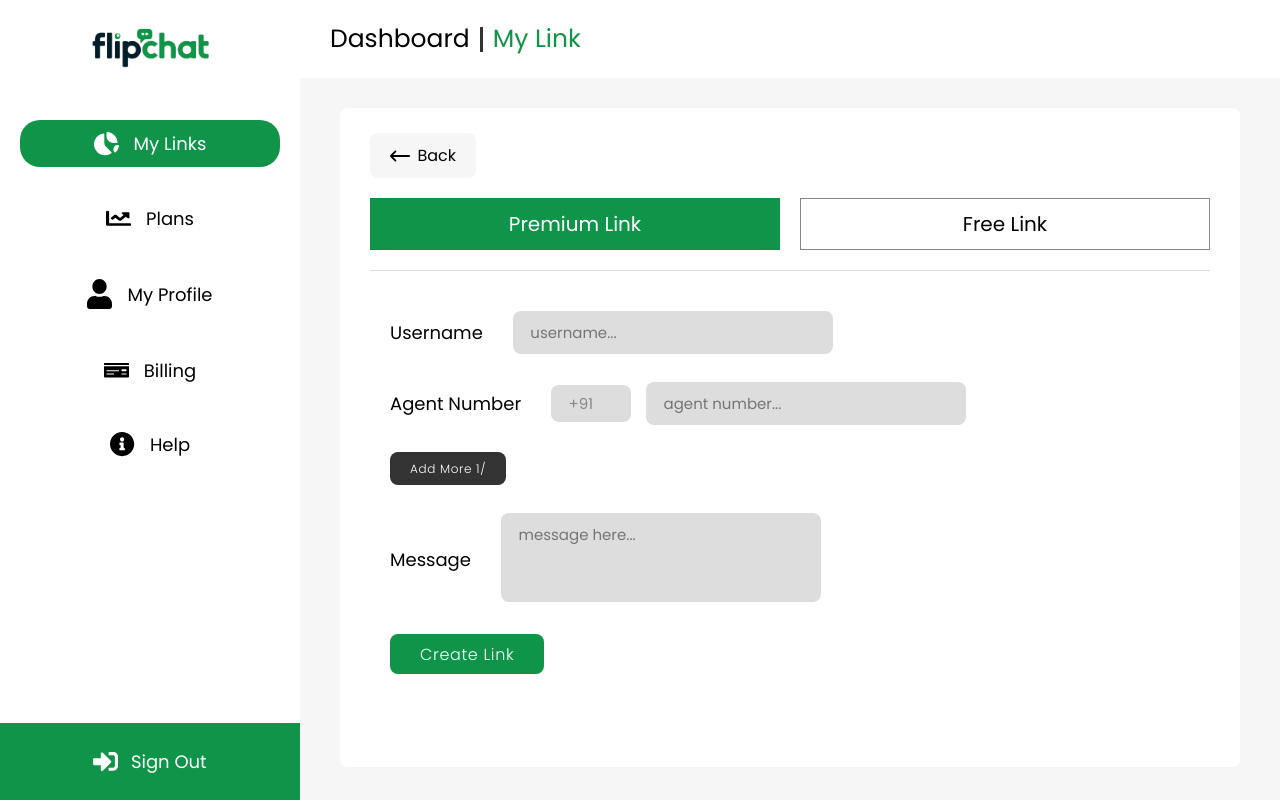
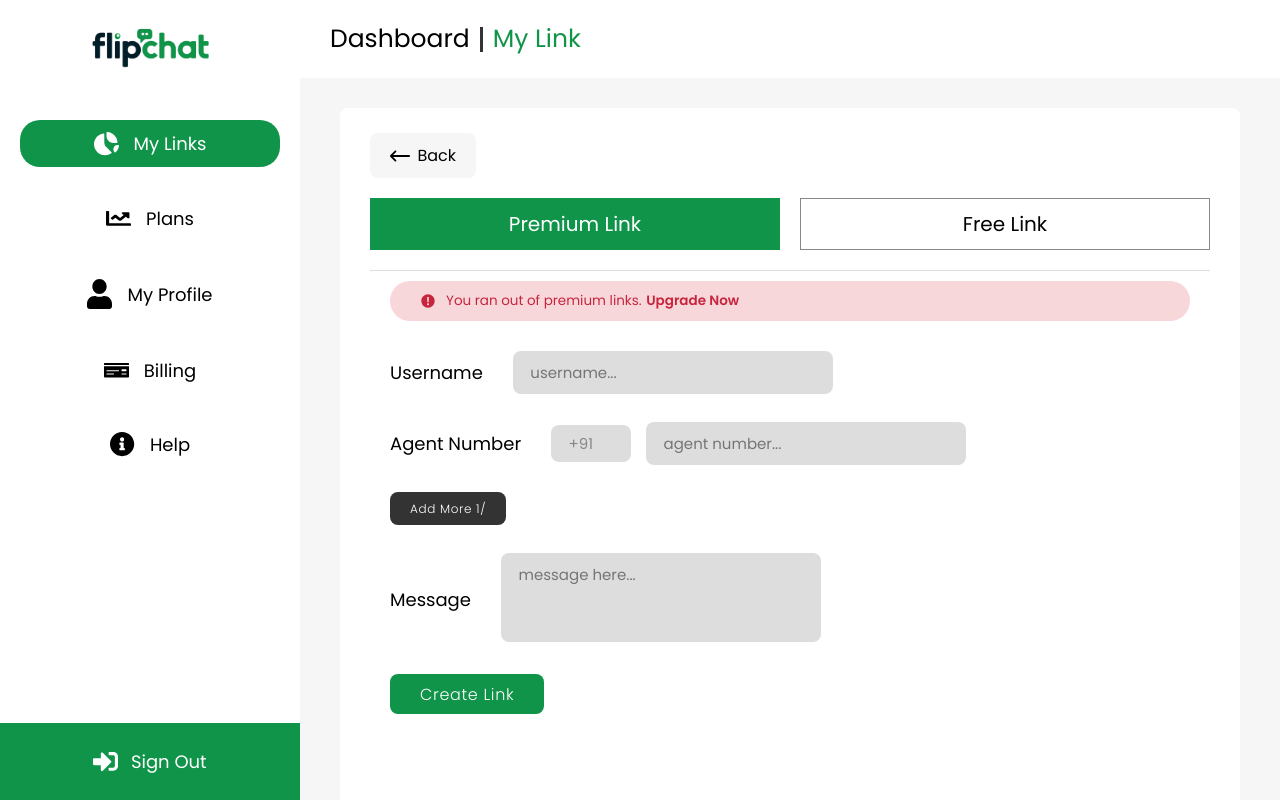
Before and after one commit to simonpaul08/flipChat, a React (Vite) app: page /dashboard/create in a window 1280 px wide. Built offline with nearby package versions, Linux system fonts and the light colour scheme; no server answers.

Commit message:
feat: added modal on link create

```diff
--- a/src/App.css
+++ b/src/App.css
@@ -74,6 +74,64 @@ textarea {
 }
 .back-button-text {
   font-size: 1.6rem;
+}
+
+/* Utils - Warning */
+.warning {
+  display: flex;
+  align-items: center;
+  padding: 1rem 3rem;
+  background-color: var(--color-gold-light);
+  border-radius: 2rem;
+}
+.warning-content {
+  display: flex;
+  align-items: center;
+  width: 100%;
+}
+.warning-text {
+  font-size: 1.35rem;
+  font-weight: 300;
+}
+.warning-link {
+  font-size: 1.35rem;
+  font-weight: 400;
+  margin: 0 0.45rem;
+  cursor: pointer;
+}
+.warning-icon {
+  width: 16px;
+  margin-right: 1rem;
+  fill: var(--color-gold-primary);
+}
+
+/* Utils - Error */
+.error {
+  display: flex;
+  align-items: center;
+  padding: 1rem 3rem;
+  background-color: var(--color-danger-light);
+  border-radius: 2rem;
+}
+.error-content {
+  display: flex;
+  align-items: center;
+  width: 100%;
+}
+.error-text {
+  font-size: 1.35rem;
+  font-weight: 400;
+}
+.error-link {
+  font-size: 1.35rem;
+  font-weight: 600;
+  margin: 0 0.45rem;
+  cursor: pointer;
+}
+.error-icon {
+  width: 16px;
+  margin-right: 1rem;
+  fill: var(--color-danger);
 }
 
 
@@ -1100,33 +1158,6 @@ textarea {
   width: 100%;
   padding: 1rem 2rem;
 }
-.warning {
-  display: flex;
-  align-items: center;
-  padding: 1rem 3rem;
-  background-color: var(--color-gold-light);
-  border-radius: 2rem;
-}
-.warning-content {
-  display: flex;
-  align-items: center;
-  width: 100%;
-}
-.warning-text {
-  font-size: 1.35rem;
-  font-weight: 300;
-}
-.warning-link {
-  font-size: 1.35rem;
-  font-weight: 400;
-  margin: 0 0.45rem;
-  cursor: pointer;
-}
-.warning-icon {
-  width: 16px;
-  margin-right: 1rem;
-  fill: var(--color-gold-primary);
-}
 .create-form-container {
   width: 100%
 }
--- a/src/components/CreateFreeLink.jsx
+++ b/src/components/CreateFreeLink.jsx
@@ -90,6 +90,7 @@ const CreateFreeLink = () => {
           handleCloseModal={handleCloseModal}
           handleAuth={handleGetPremium}
           unknownLink={currentLink}
+          isPremium={false}
         />
       )}
       {isLoading && <Loader />}
--- a/src/components/CreatePremiumLink.jsx
+++ b/src/components/CreatePremiumLink.jsx
@@ -8,13 +8,19 @@ import Loader from "./loader/loader";
 import axios from "axios";
 import Warning from "./common/Warning";
 import DeleteIcon from "../assets/icon_delete.svg";
+import LandingModal from "./landingModal/landingModal";
+import { useNavigate } from "react-router-dom";
+import Error from "./common/Error";
 
 const SERVER_URL = import.meta.env.VITE_APP_SERVER_URL;
 const CreatePremiumLink = () => {
 
   const { userDetails } = useAuthContext();
+  const navigate = useNavigate();
   const isFree = userDetails?.planType === PLANS.FREE;
   const [isLoading, setIsLoading] = useState(false);
+  const [isModal, setIsModal] = useState(false)
+  const [currentLink, setCurrentLink] = useState("");
 
   const Schema = yup.object().shape({
     username: yup.string().required("username is required"),
@@ -53,6 +59,8 @@ const CreatePremiumLink = () => {
       const res = await axios.post(`${SERVER_URL}api/link/create/premium`, { ...body })
       if (res.data) {
         toast.success(res.data?.message)
+        setCurrentLink(res.data?.shortLink?.username)
+        setIsModal(true)
       }
     } catch (error) {
       if (error?.response?.data?.message) {
@@ -78,7 +86,6 @@ const CreatePremiumLink = () => {
     validateOnChange: false
   });
 
-
   // handle add more
   const handleAddMore = () => {
     console.log("add more");
@@ -100,8 +107,25 @@ const CreatePremiumLink = () => {
     formik.setFieldValue("agents", updatedAgents)
   }
 
+  const handleCloseModal = () => {
+    setIsModal(false);
+    navigate("/dashboard")
+  }
+
+  const handleGetPremium = () => {
+    navigate("/dashboard/plans")
+  }
+
   return (
     <>
+      {isModal && (
+        <LandingModal
+          handleCloseModal={handleCloseModal}
+          handleAuth={handleGetPremium}
+          unknownLink={currentLink}
+          isPremium={true}
+        />
+      )}
       {isLoading && <Loader />}
       <Toaster richColors position="top-center" duration={2000} />
       <div className="create-form-container">
@@ -111,7 +135,10 @@ const CreatePremiumLink = () => {
             linkText={"Upgrade Now"}
             link={"/dashboard/plans"}
           />}
+          <Error text={"You ran out of premium links."} linkText={"Upgrade Now"} link={"/dashboard/plans"} />
+
         </div>
+
         <form method="POST" className="create-form profile-form" onSubmit={formik.handleSubmit}>
           <div className="profile-form-item">
             <label htmlFor="username" className="profile-form-label">
@@ -163,6 +190,8 @@ const CreatePremiumLink = () => {
                       className="profile-form-input"
                       placeholder="agent number..."
                       disabled={isFree}
+                      maxLength={12}
+                      minLength={6}
                     />
                     {formik.errors.agents && (
                       <p className="auth-error">{formik.errors.agents[index]?.number}</p>
@@ -170,7 +199,7 @@ const CreatePremiumLink = () => {
                   </div>
 
                   {index !== 0 && <div className="form-delete-agent" onClick={() => handleDeleteAgent(index)}>
-                    <img src={DeleteIcon} className="delete-icon"/>
+                    <img src={DeleteIcon} className="delete-icon" />
                   </div>}
                 </div>
               </div>
--- /dev/null
+++ b/src/components/common/Error.jsx
@@ -0,0 +1,28 @@
+
+import React from 'react'
+import { useNavigate } from 'react-router-dom';
+import ErrorIcon from "../../assets/icon_error.svg"
+
+const Error = ({ text, linkText, link }) => {
+    const navigate = useNavigate();
+
+    const handleNavigate = () => {
+      navigate(link);
+    };
+
+    return (
+      <div className="error">
+        <img src={ErrorIcon} alt="error icon" className="error-icon" />
+        <div className="error-content">
+          <p className="error-text">{text}</p>
+          {link && (
+            <p className="error-link" onClick={handleNavigate}>
+              {linkText}
+            </p>
+          )}
+        </div>
+      </div>
+    );
+  };
+
+export default Error
--- a/src/components/landingModal/LandingModal.jsx
+++ b/src/components/landingModal/LandingModal.jsx
@@ -6,7 +6,7 @@ import CrossIcon from "../../assets/cross.svg";
 import CopyIcon from "../../assets/icon_copy.svg";
 import { Tooltip } from "react-tooltip";
 
-const LandingModal = ({ handleCloseModal, handleAuth, unknownLink }) => {
+const LandingModal = ({ handleCloseModal, handleAuth, unknownLink, isPremium = false }) => {
   const copyToClpboard = () => {
     navigator.clipboard.writeText(`flipchat.link/${unknownLink}`);
   };
@@ -46,7 +46,7 @@ const LandingModal = ({ handleCloseModal, handleAuth, unknownLink }) => {
           />
           <Tooltip id="copy-unknown-link" />
         </div>
-        <div className="landingModal-premium">
+        {!isPremium && <div className="landingModal-premium">
           <p className="landingModal-premium-para">
             Get a premium plan from flipchat with:{" "}
           </p>
@@ -107,7 +107,53 @@ const LandingModal = ({ handleCloseModal, handleAuth, unknownLink }) => {
               Get Premium Now
             </button>
           </div>
-        </div>
+        </div>}
+
+        {isPremium && <div className="landingModal-premium">
+          <p className="landingModal-premium-para">
+            Enjoy premium benefits with your premium link:
+          </p>
+          <div className="landingModal-features">
+            <div className="landingModal-features-item">
+              <img
+                src={CheckIcon}
+                alt="check icon"
+                className="landingModal-features-item-icon"
+              />
+              <p className="landingModal-features-item-para">
+                Clicks analytics by hour, day and month
+              </p>
+            </div>
+            <div className="landingModal-features-item">
+              <img
+                src={CheckIcon}
+                alt="check icon"
+                className="landingModal-features-item-icon"
+              />
+              <p className="landingModal-features-item-para">
+                Edit phone, user message and URL anytime
+              </p>
+            </div>
+            <div className="landingModal-features-item">
+              <img
+                src={CheckIcon}
+                alt="check icon"
+                className="landingModal-features-item-icon"
+              />
+              <p className="landingModal-features-item-para">
+                Appear as a result in our search engine
+              </p>
+            </div>
+            <div className="landingModal-features-item">
+              <img
+                src={CheckIcon}
+                alt="check icon"
+                className="landingModal-features-item-icon"
+              />
+              <p className="landingModal-features-item-para">Email support</p>
+            </div>
+          </div>
+        </div>}
       </div>
     </div>
   );
--- a/src/index.css
+++ b/src/index.css
@@ -20,6 +20,7 @@
   --color-gold-light: #FFFAF0;
   --color-purple-primary: #6256CA;
   --color-danger: #C7253E;
+  --color-danger-light: #f8d7da;
 }
 html {
   font-size: 62.5%;
--- a/src/pages/Landing.jsx
+++ b/src/pages/Landing.jsx
@@ -144,6 +144,7 @@ const Landing = () => {
           handleCloseModal={handleCloseModal}
           handleAuth={handleAuth}
           unknownLink={unknownLink}
+          isPremium={false}
         />
       )}
       <Toaster richColors duration={1000} position="text-center" />
```
Also changed, not shown: src/assets/icon_error.svg (added).
